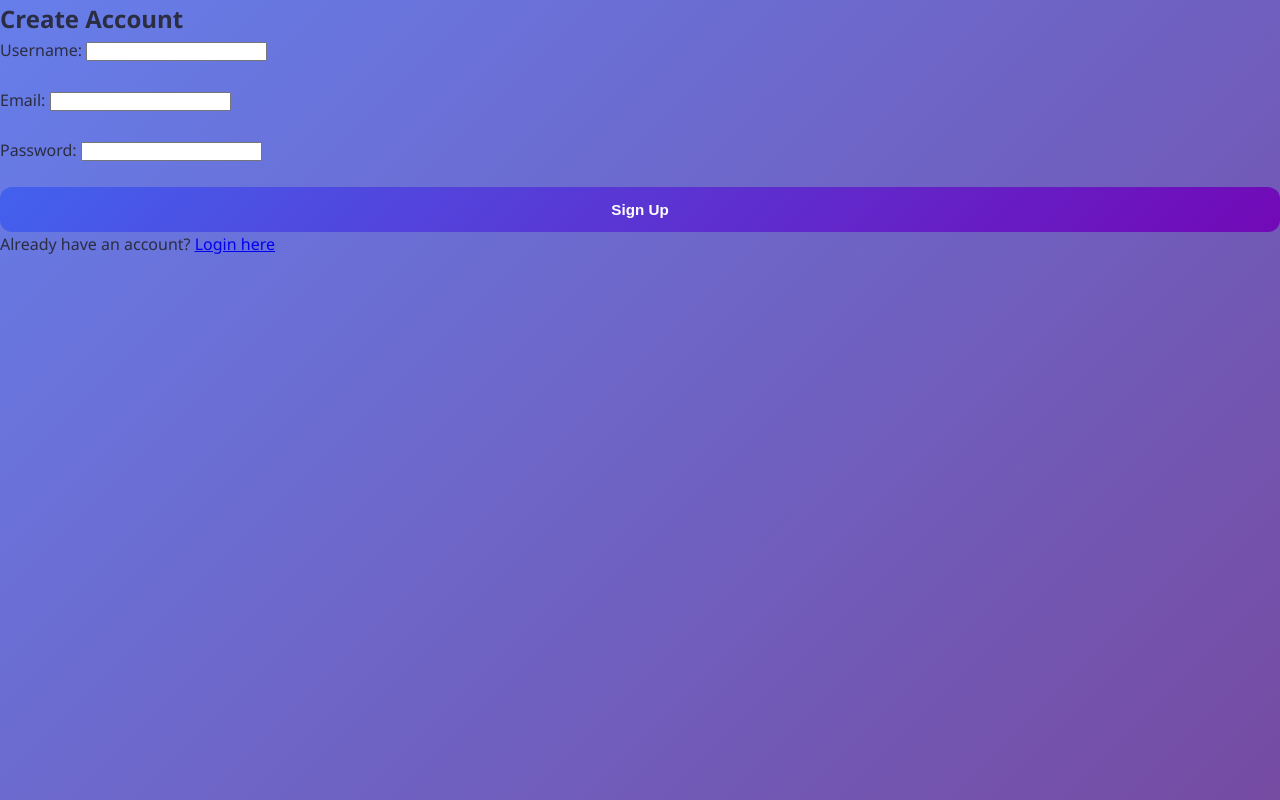
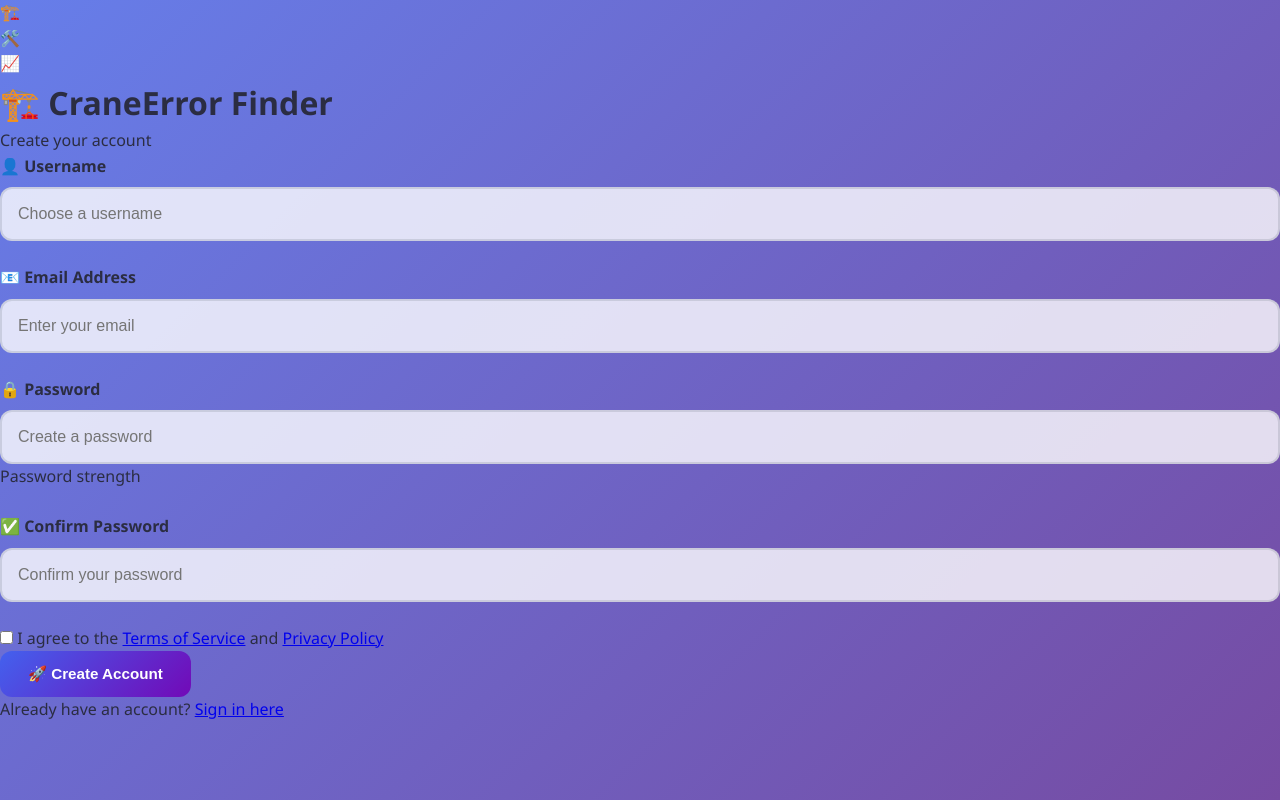
Before and after one commit to titan1m/crane_u, a website: page public/signup.html in a window 1280 px wide. Drawn offline with Linux system fonts and the light colour scheme; no server answers.

Commit message:
Update signup.html

```diff
--- a/public/signup.html
+++ b/public/signup.html
@@ -7,31 +7,84 @@
     <link rel="stylesheet" href="css/style.css">
 </head>
 <body class="auth-container">
-    <div class="auth-form">
-        <h2>Create Account</h2>
-        <form id="signupForm">
+    <div class="auth-wrapper">
+        <div class="auth-background">
+            <div class="auth-graphics">
+                <div class="floating-crane">🏗️</div>
+                <div class="floating-tools">🛠️</div>
+                <div class="floating-chart">📈</div>
+            </div>
+        </div>
+
+        <div class="auth-card">
+            <div class="auth-header">
+                <h1 class="auth-logo">🏗️ CraneError Finder</h1>
+                <p class="auth-subtitle">Create your account</p>
+            </div>
+
+            <form id="signupForm" class="auth-form">
                 <div class="form-group">
-                <label for="username">Username:</label>
-                <input type="text" id="username" name="username" required>
+                    <label for="username" class="form-label">
+                        👤 Username
+                    </label>
+                    <input type="text" id="username" name="username" class="form-control"
+                           placeholder="Choose a username" required>
                 </div>
+
                 <div class="form-group">
-                <label for="email">Email:</label>
-                <input type="email" id="email" name="email" required>
+                    <label for="email" class="form-label">
+                        📧 Email Address
+                    </label>
+                    <input type="email" id="email" name="email" class="form-control"
+                           placeholder="Enter your email" required>
                 </div>
+
                 <div class="form-group">
-                <label for="password">Password:</label>
-                <input type="password" id="password" name="password" required minlength="6">
+                    <label for="password" class="form-label">
+                        🔒 Password
+                    </label>
+                    <input type="password" id="password" name="password" class="form-control"
+                           placeholder="Create a password" required minlength="6">
+                    <div class="password-strength">
+                        <div class="strength-bar"></div>
+                        <span class="strength-text">Password strength</span>
                     </div>
-            <button type="submit" class="btn btn-primary" style="width: 100%;">Sign Up</button>
+                </div>
+
+                <div class="form-group">
+                    <label for="confirmPassword" class="form-label">
+                        ✅ Confirm Password
+                    </label>
+                    <input type="password" id="confirmPassword" name="confirmPassword" class="form-control"
+                           placeholder="Confirm your password" required>
+                </div>
+
+                <div class="form-check">
+                    <input type="checkbox" id="terms" name="terms" required>
+                    <label for="terms" class="form-check-label">
+                        I agree to the <a href="#">Terms of Service</a> and <a href="#">Privacy Policy</a>
+                    </label>
+                </div>
+
+                <button type="submit" class="btn btn-primary btn-auth">
+                    🚀 Create Account
+                </button>
+
+                <div class="auth-footer">
+                    <p>Already have an account? <a href="login.html" class="auth-link">Sign in here</a></p>
+                </div>
             </form>
-        <div class="auth-links">
-            <p>Already have an account? <a href="login.html">Login here</a></p>
         </div>
     </div>
 
     <script>
         document.getElementById('signupForm').addEventListener('submit', async function(e) {
             e.preventDefault();
+
+            const submitBtn = e.target.querySelector('button[type="submit"]');
+            const originalText = submitBtn.innerHTML;
+            submitBtn.disabled = true;
+            submitBtn.innerHTML = '<div class="spinner" style="width: 20px; height: 20px; margin-right: 10px;"></div> Creating account...';
 
             const formData = new FormData(this);
             const signupData = {
@@ -52,22 +105,40 @@
                 const result = await response.json();
 
                 if (response.ok) {
+                    submitBtn.innerHTML = '✅ Account created! Redirecting...';
+                    setTimeout(() => {
                         window.location.href = 'dashboard.html';
+                    }, 1000);
                 } else {
-                    alert(result.error || 'Signup failed');
+                    throw new Error(result.error || 'Signup failed');
                 }
             } catch (error) {
                 console.error('Signup error:', error);
-                alert('Signup failed. Please try again.');
+                submitBtn.innerHTML = '❌ ' + error.message;
+                setTimeout(() => {
+                    submitBtn.disabled = false;
+                    submitBtn.innerHTML = originalText;
+                }, 2000);
             }
         });
 
-        // Redirect if already logged in
-        fetch('/api/user')
-            .then(response => {
-                if (response.ok) {
-                    window.location.href = 'dashboard.html';
-                }
+        // Password strength indicator
+        const passwordInput = document.getElementById('password');
+        const strengthBar = document.querySelector('.strength-bar');
+        const strengthText = document.querySelector('.strength-text');
+
+        passwordInput.addEventListener('input', function() {
+            const password = this.value;
+            let strength = 0;
+
+            if (password.length >= 8) strength += 25;
+            if (/[A-Z]/.test(password)) strength += 25;
+            if (/[0-9]/.test(password)) strength += 25;
+            if (/[^A-Za-z0-9]/.test(password)) strength += 25;
+
+            strengthBar.style.width = strength + '%';
+            strengthBar.style.background = strength < 50 ? '#e74c3c' : strength < 75 ? '#f39c12' : '#27ae60';
+            strengthText.textContent = strength < 50 ? 'Weak' : strength < 75 ? 'Medium' : 'Strong';
         });
     </script>
 </body>
```
Lines whose indentation alone changed are shown as unchanged.
